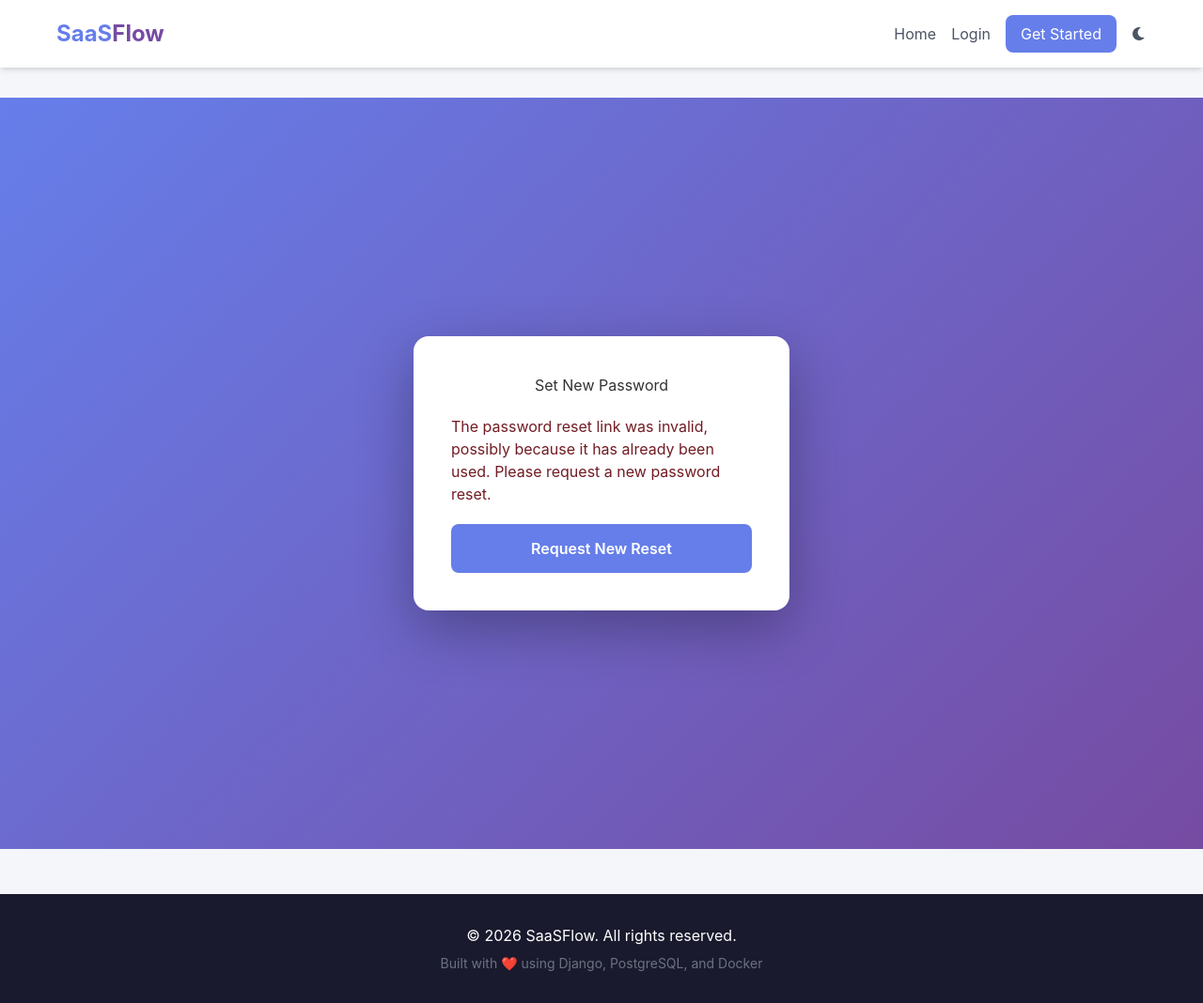
After one commit to sc5456216-dev/saasflow, a Django app: page /password-reset-confirm/1/1/ in a window 1280 px wide. The commit adds this page. Shown: the whole page at 94% size. Run offline with Django 5.2, Linux system fonts and the light colour scheme; some libraries are stand-ins or nearby versions.

Commit message:
Complete password reset functionality
- Added password reset complete template
- Added password reset confirm template
- Added password reset done template
- Updated password reset HTML template
- Updated URL configuration for password reset routes
- Fixed password reset flow

```diff
--- /dev/null
+++ b/apps/core/templates/registration/password_reset_confirm.html
@@ -0,0 +1,38 @@
+{% extends "base.html" %}
+{% block content %}
+<div class="auth-container">
+    <div class="auth-box">
+        <h2>Set New Password</h2>
+
+        {% if validlink %}
+            <p style="color: #666; margin-bottom: 20px;">Please enter your new password twice.</p>
+            <form method="post">
+                {% csrf_token %}
+                <div class="form-group">
+                    <label for="id_new_password1">New Password</label>
+                    <input type="password" name="new_password1" id="id_new_password1" required>
+                </div>
+                <div class="form-group">
+                    <label for="id_new_password2">Confirm Password</label>
+                    <input type="password" name="new_password2" id="id_new_password2" required>
+                </div>
+                <button type="submit" class="btn-primary">Change Password</button>
+            </form>
+        {% else %}
+            <p style="color: #721c24; margin: 20px 0;">The password reset link was invalid, possibly because it has already been used. Please request a new password reset.</p>
+            <a href="{% url 'password_reset' %}" class="btn-primary" style="display: inline-block; text-align: center; text-decoration: none; width: 100%;">Request New Reset</a>
+        {% endif %}
+    </div>
+</div>
+
+<style>
+    .auth-container { display: flex; justify-content: center; align-items: center; min-height: 100vh; background: linear-gradient(135deg, #667eea 0%, #764ba2 100%); padding: 20px; }
+    .auth-box { background: white; padding: 40px; border-radius: 16px; max-width: 400px; width: 100%; box-shadow: 0 20px 60px rgba(0,0,0,0.3); }
+    .auth-box h2 { margin-bottom: 20px; text-align: center; color: #333; }
+    .form-group { margin-bottom: 20px; }
+    .form-group label { display: block; margin-bottom: 5px; font-weight: 500; color: #555; }
+    .form-group input { width: 100%; padding: 12px; border: 1px solid #ddd; border-radius: 8px; font-size: 16px; box-sizing: border-box; }
+    .auth-box .btn-primary { width: 100%; padding: 14px; background: #667eea; color: white; border: none; border-radius: 8px; font-size: 16px; font-weight: 600; cursor: pointer; }
+    .auth-box .btn-primary:hover { background: #764ba2; }
+</style>
+{% endblock %}
--- a/config/urls.py
+++ b/config/urls.py
@@ -2,6 +2,7 @@ from django.contrib import admin
 from django.urls import path, include
 from django.conf import settings
 from django.conf.urls.static import static
+from django.contrib.auth import views as auth_views
 from django.views.generic import RedirectView
 
 urlpatterns = [
@@ -16,6 +17,30 @@ urlpatterns = [
 
     # Redirect accounts/login to our login page
     path('accounts/login/', RedirectView.as_view(url='/login/', permanent=True)),
+
+    # Password Reset URLs
+    path('password-reset/',
+         auth_views.PasswordResetView.as_view(
+             template_name='registration/password_reset.html',
+             email_template_name='registration/password_reset_email.html',
+             subject_template_name='registration/password_reset_subject.txt'
+         ),
+         name='password_reset'),
+    path('password-reset/done/',
+         auth_views.PasswordResetDoneView.as_view(
+             template_name='registration/password_reset_done.html'
+         ),
+         name='password_reset_done'),
+    path('password-reset-confirm/<uidb64>/<token>/',
+         auth_views.PasswordResetConfirmView.as_view(
+             template_name='registration/password_reset_confirm.html'
+         ),
+         name='password_reset_confirm'),
+    path('password-reset-complete/',
+         auth_views.PasswordResetCompleteView.as_view(
+             template_name='registration/password_reset_complete.html'
+         ),
+         name='password_reset_complete'),
 ]
 
 if settings.DEBUG:
```
Also changed, not shown: apps/core/templates/registration/password_reset.html (+17 -3 lines), apps/core/templates/registration/password_reset_complete.html (added, +18 -0 lines), apps/core/templates/registration/password_reset_done.html (added, +24 -0 lines).
